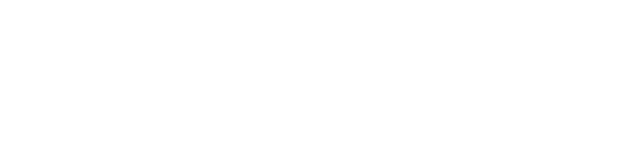
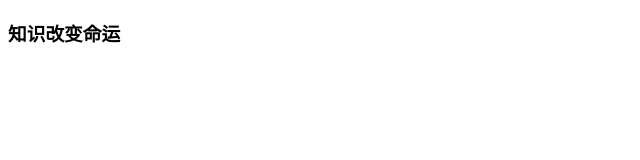
Before and after one commit to wty130/projectwty, a plain HTML site: page index.html in a window 1280 px wide. Shown: the whole page, without its empty margins (0-640 px from the left). Drawn offline with Linux system fonts and the light colour scheme.

Commit message:
update index.html 新建css/all.css

```diff
--- a/index.html
+++ b/index.html
@@ -6,6 +6,6 @@
     <link rel="stylesheet" href="css/all.css">
 </head>
 <body>
-
+<h3>知识改变命运</h3>
 </body>
 </html>
```
